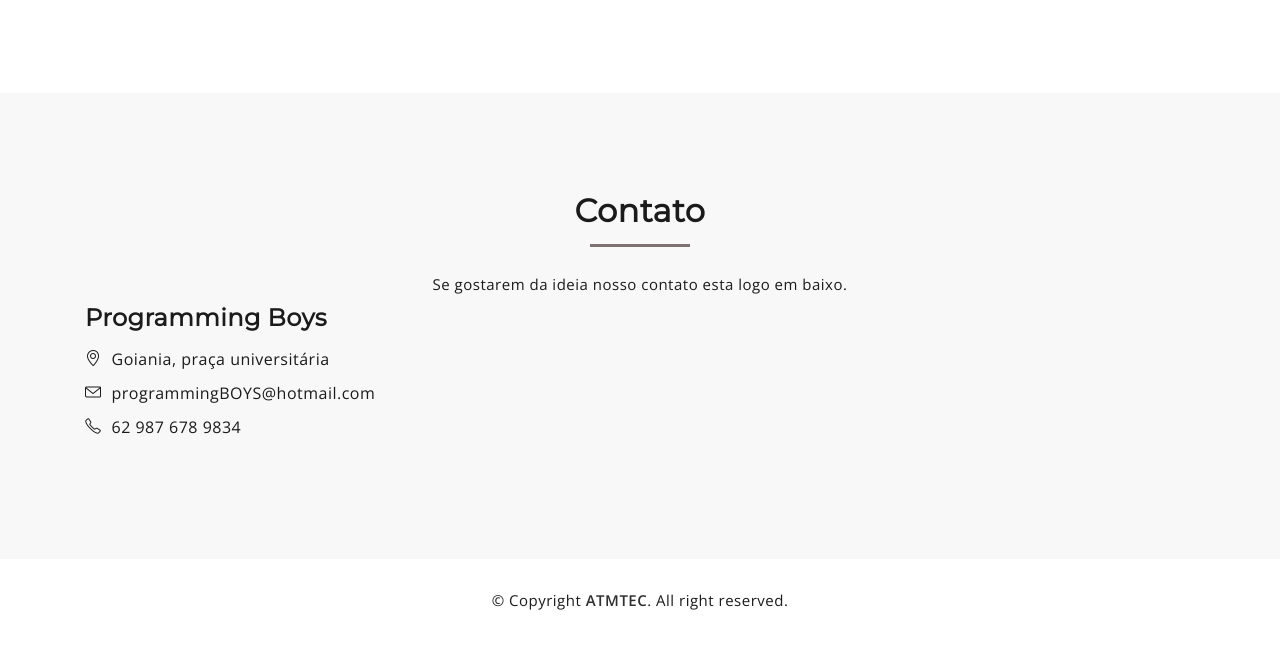
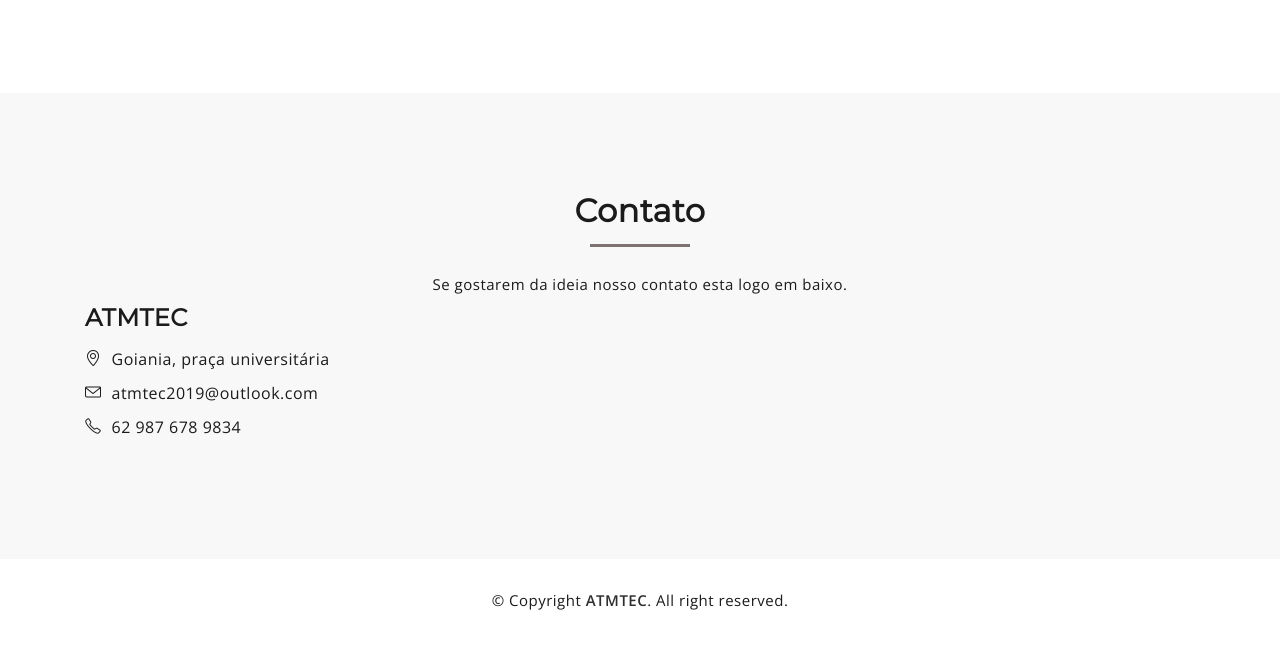
Before and after one commit to atmtec10/atmtec, a plain HTML site: page index.html in a window 1280 px wide. Shown: the part 6923-7572 px from the top of the page. Drawn offline with nearby package versions, Linux system fonts and the light colour scheme.

Commit message:
Update index.html

```diff
--- a/index.html
+++ b/index.html
@@ -657,11 +657,11 @@
 							<!-- Start Contact Content -->
 									<div class="col-md-4">
 										<div class="mu-contact-right">
-											<h4>Programming Boys</h4>
+											<h4>ATMTEC</h4>
 											<p></p>
 											<address>
 												<p><i class="icon-location-pin"></i>Goiania, praça universitária</p>
-												<p><i class="icon-envelope"></i>programmingBOYS@hotmail.com</p>
+												<p><i class="icon-envelope"></i>atmtec2019@outlook.com</p>
 												<p><i class="icon-phone"></i>62 987 678 9834</p>
 											</address>
 										</div>
@@ -688,7 +688,7 @@
 	<footer id="mu-footer" role="contentinfo">
 			<div class="container">
 				<div class="mu-footer-area">
-					<p>&copy; Copyright <a rel="nofollow" href="http://markups.io">ATMTEC</a>. All right reserved.</p>
+					<p>&copy; Copyright <a>ATMTEC</a>. All right reserved.</p>
 				</div>
 			</div>
 
```
